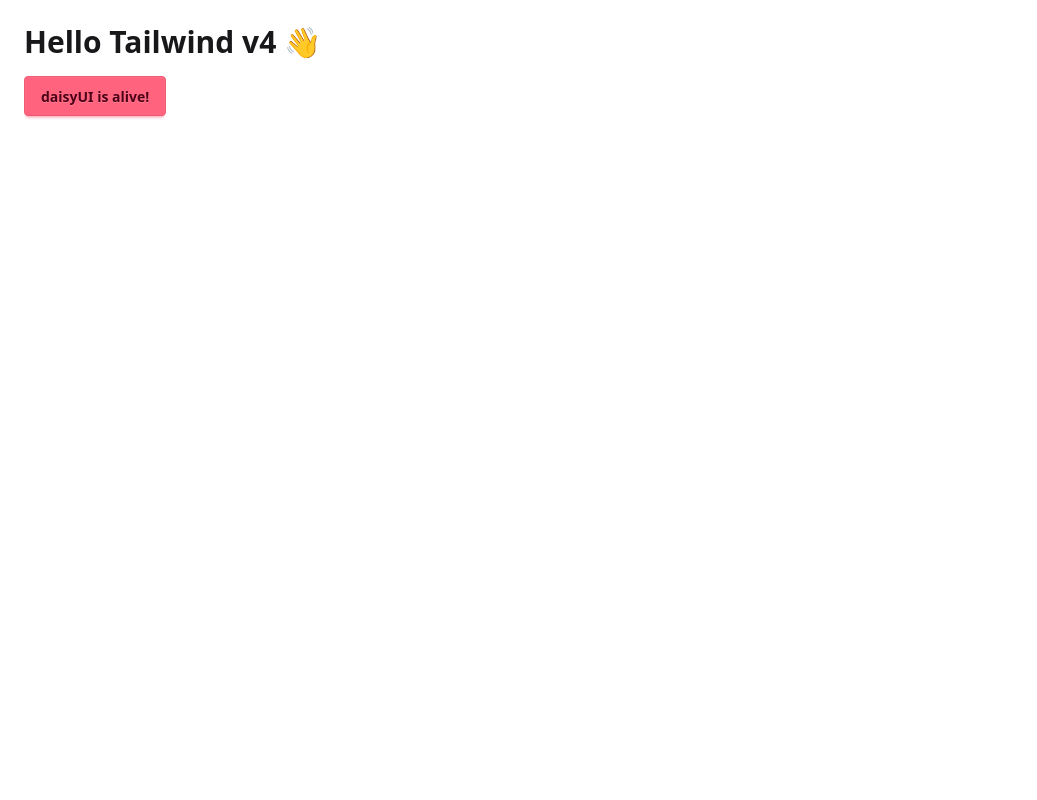
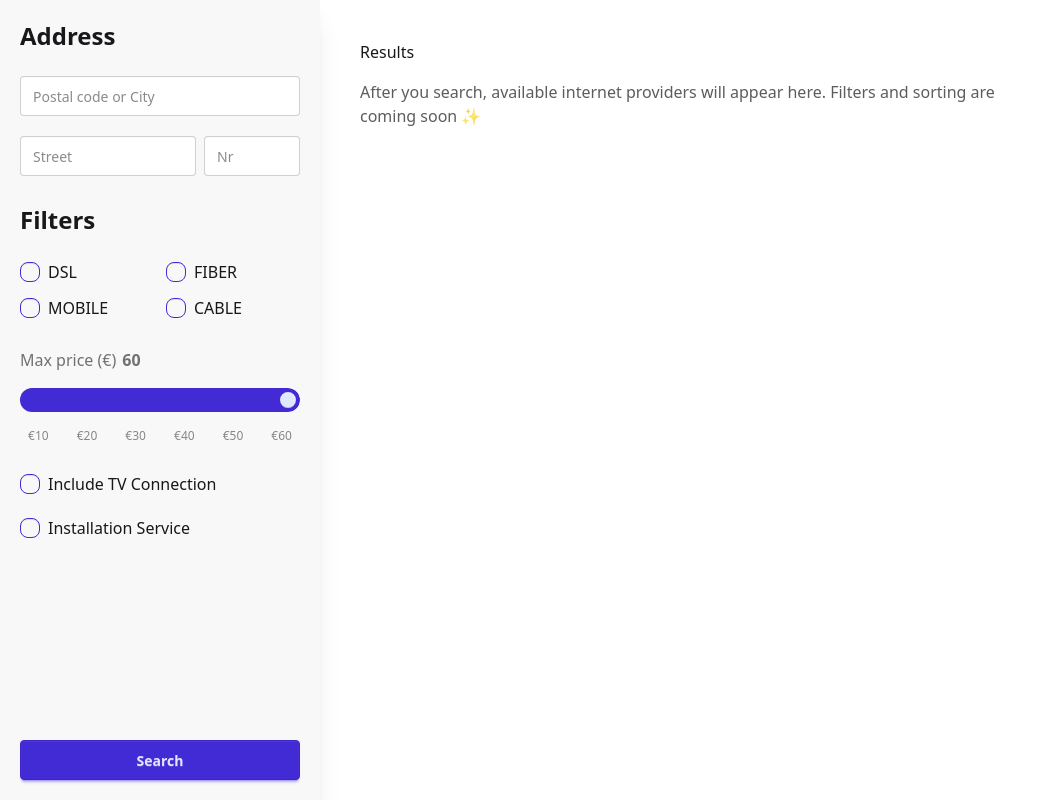
Before and after one commit to AndriiLata/internet-provider-comparison, a React (Vite) app in the folder frontend/: page /search in a window 1280 px wide. Shown: the whole page, without its empty margins (0-1037 px from the left). Built offline with nearby package versions, Linux system fonts and the light colour scheme.

Commit message:
main page and landing page

```diff
--- a/frontend/package.json
+++ b/frontend/package.json
@@ -12,7 +12,8 @@
   "dependencies": {
     "daisyui": "^5.0.35",
     "react": "^19.1.0",
-    "react-dom": "^19.1.0"
+    "react-dom": "^19.1.0",
+    "react-router-dom": "^7.6.0"
   },
   "devDependencies": {
     "@eslint/js": "^9.25.0",
--- a/frontend/src/App.tsx
+++ b/frontend/src/App.tsx
@@ -1,8 +1,12 @@
+import { Routes, Route, Navigate } from 'react-router-dom';
+import LandingPage from './pages/LandingPage';
+import MainPage from './pages/MainPage';
 export default function App() {
   return (
-    <div className="p-6 space-y-4">
-      <h1 className="text-3xl font-bold">Hello Tailwind v4 👋</h1>
-      <button className="btn btn-error">daisyUI is alive!</button>
-    </div>
+    <Routes>
+      <Route path="/" element={<LandingPage />} />
+      <Route path="/search" element={<MainPage />} />
+      <Route path="*" element={<Navigate to="/" replace />} />
+    </Routes>
   );
 }
--- /dev/null
+++ b/frontend/src/components/Sidebar.tsx
@@ -0,0 +1,154 @@
+import { useState } from 'react';
+
+export interface SearchQuery {
+  cityOrPostal: string;
+  street: string;
+  number: string;
+  connectionTypes: string[]; // DSL, FIBER, MOBILE, CABLE
+  maxPrice: number; // €
+  includeTV: boolean;
+  installationService: boolean;
+}
+
+interface Props {
+  onSearch: (q: SearchQuery) => void;
+}
+
+const CONNECTION_OPTIONS = ['DSL', 'FIBER', 'MOBILE', 'CABLE'];
+
+export default function Sidebar({ onSearch }: Props) {
+  const [form, setForm] = useState<SearchQuery>({
+    cityOrPostal: '',
+    street: '',
+    number: '',
+    connectionTypes: [],
+    maxPrice: 60,
+    includeTV: false,
+    installationService: false,
+  });
+
+  const handleChange = (e: React.ChangeEvent<HTMLInputElement>) => {
+    setForm((f) => ({ ...f, [e.target.name]: e.target.value }));
+  };
+
+  const toggleConnection = (type: string) => {
+    setForm((f) => {
+      const exists = f.connectionTypes.includes(type);
+      return {
+        ...f,
+        connectionTypes: exists
+          ? f.connectionTypes.filter((t) => t !== type)
+          : [...f.connectionTypes, type],
+      };
+    });
+  };
+
+  const handleSubmit = (e: React.FormEvent) => {
+    e.preventDefault();
+    onSearch(form);
+  };
+
+  return (
+    <aside className="w-80 shrink-0 bg-base-200 p-5 flex flex-col shadow-xl">
+      <h2 className="text-2xl font-semibold mb-6">Address</h2>
+
+      <form className="flex-grow flex flex-col" onSubmit={handleSubmit}>
+        <div className="space-y-5 mb-7">
+          <input
+            name="cityOrPostal"
+            value={form.cityOrPostal}
+            onChange={handleChange}
+            type="text"
+            placeholder="Postal code or City"
+            className="input input-bordered w-full"
+          />
+
+          <div className="flex gap-2">
+            <input
+              name="street"
+              value={form.street}
+              onChange={handleChange}
+              type="text"
+              placeholder="Street"
+              className="input input-bordered flex-grow"
+            />
+            <input
+              name="number"
+              value={form.number}
+              onChange={handleChange}
+              type="text"
+              placeholder="Nr"
+              className="input input-bordered w-24"
+            />
+          </div>
+        </div>
+
+        <h2 className="text-2xl font-semibold mb-6">Filters</h2>
+
+        {/* Connection type checkboxes */}
+        <div className="grid grid-cols-2 gap-3 mb-7">
+          {CONNECTION_OPTIONS.map((type) => (
+            <label key={type} className="flex items-center gap-2 cursor-pointer">
+              <input
+                type="checkbox"
+                className="checkbox checkbox-sm checkbox-primary"
+                checked={form.connectionTypes.includes(type)}
+                onChange={() => toggleConnection(type)}
+              />
+              <span className="label-text">{type}</span>
+            </label>
+          ))}
+        </div>
+
+        {/* Max price slider */}
+        <div className="mb-7 space-y-4">
+          <label className="label">
+            <span className="label-text">Max price (€)</span>
+            <span className="label-text-alt font-semibold">{form.maxPrice}</span>
+          </label>
+          <input
+            name="maxPrice"
+            type="range"
+            min="10"
+            max="60"
+            step="1"
+            value={form.maxPrice}
+            onChange={(e) => setForm((f) => ({ ...f, maxPrice: Number(e.target.value) }))}
+            className="range range-primary"
+          />
+          <div className="w-full flex justify-between text-xs px-2 opacity-50">
+            {[10, 20, 30, 40, 50, 60].map((v) => (
+              <span key={v}>€{v}</span>
+            ))}
+          </div>
+        </div>
+
+        {/* Additional services checkboxes */}
+        <div className="grid grid-cols-1 gap-5 mb-6">
+        <label className="flex items-center gap-2 cursor-pointer">
+            <input
+            type="checkbox"
+            className="checkbox checkbox-sm checkbox-primary"
+            checked={form.includeTV}
+            onChange={() => setForm((f) => ({ ...f, includeTV: !f.includeTV }))}
+            />
+            <span className="label-text">Include TV Connection</span>
+        </label>
+        <label className="flex items-center gap-2 cursor-pointer">
+            <input
+            type="checkbox"
+            className="checkbox checkbox-sm checkbox-primary"
+            checked={form.installationService}
+            onChange={() => setForm((f) => ({ ...f, installationService: !f.installationService }))}
+            />
+            <span className="label-text">Installation Service</span>
+        </label>
+        </div>
+
+        <button className="btn btn-primary mt-auto" type="submit">
+          Search
+        </button>
+      </form>
+    </aside>
+  );
+}
--- a/frontend/src/main.tsx
+++ b/frontend/src/main.tsx
@@ -1,11 +1,13 @@
-import { StrictMode } from 'react'
-import { createRoot } from 'react-dom/client'
+import React from 'react';
+import ReactDOM from 'react-dom/client';
+import { BrowserRouter } from 'react-router-dom';
+import './styles/main.css';
+import App from './App';
 
-import "./styles/main.css";
-import App from './App.tsx'
-
-createRoot(document.getElementById('root')!).render(
-  <StrictMode>
-    <App />
-  </StrictMode>,
-)
+ReactDOM.createRoot(document.getElementById('root')!).render(
+  <React.StrictMode>
+    <BrowserRouter>
+      <App />
+    </BrowserRouter>
+  </React.StrictMode>,
+);
--- /dev/null
+++ b/frontend/src/pages/LandingPage.tsx
@@ -0,0 +1,20 @@
+import { Link } from 'react-router-dom';
+
+export default function LandingPage() {
+  return (
+    <div className="min-h-screen flex flex-col items-center justify-center gap-8 bg-base-200">
+      <div className="text-center space-y-4">
+        <h1 className="text-6xl font-black tracking-tight">
+          internet<span className="text-primary">CHECK</span>
+        </h1>
+        <p className="text-xl opacity-80">
+          Find the best internet provider at your address
+        </p>
+      </div>
+
+      <Link to="/search" className="btn btn-primary btn-lg shadow-lg">
+        Start now
+      </Link>
+    </div>
+  );
+}
--- /dev/null
+++ b/frontend/src/pages/MainPage.tsx
@@ -0,0 +1,23 @@
+import Sidebar from '../components/Sidebar';
+
+export default function MainPage() {
+  const handleSearch = (q: any) => {
+    console.log('TODO call API with', q);
+  };
+
+  return (
+    <div className="min-h-screen flex">
+      <Sidebar onSearch={handleSearch} />
+
+      <main className="flex-1 p-10">
+        <div className="prose max-w-2xl">
+          <h1 className="mb-4">Results</h1>
+          <p className="opacity-70">
+            After you search, available internet providers will appear here.
+            Filters and sorting are coming soon ✨
+          </p>
+        </div>
+      </main>
+    </div>
+  );
+}
```
Also changed, not shown: 1 other file (tests, documents, lock files or other folders).
